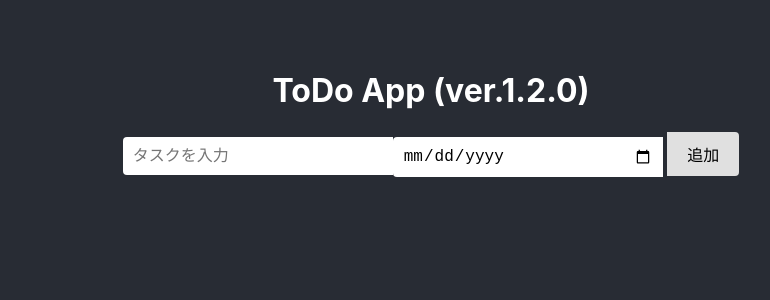
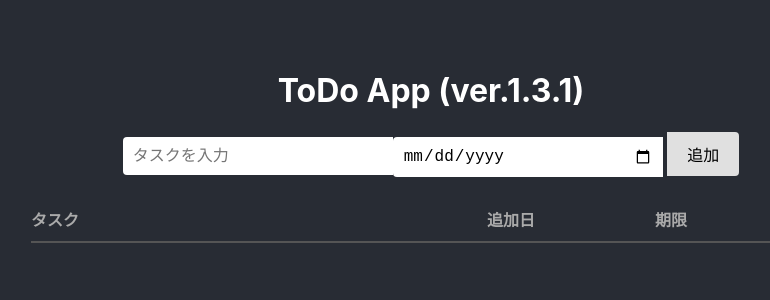
Before and after one commit to ryusei3156/codespaces-react, a React (Vite) app: page / in a window 1280 px wide. Shown: the top 300 px of the page, without its empty margins (209-979 px from the left). Built offline with nearby package versions, Linux system fonts and the light colour scheme.

Commit message:
ver.1.3.1 :期限のフォーマットの変更, UIの修正

```diff
--- a/src/App.css
+++ b/src/App.css
@@ -33,66 +33,81 @@
   list-style: none;
   padding: 0;
   width: 100%;
-  max-width: 500px;
+  max-width: 800px;
 }
 
-/* タスク本体と削除ボタンを横に並べるためのラッパー */
-.todo-wrapper {
+.todo-labels, .todo-wrapper {
   display: flex;
   align-items: center;
-  justify-content: space-between;
-  margin-bottom: 15px;
-  gap: 20px; /* タスク枠と削除ボタンの間の余白 */
+  width: 100%;
+  max-width: 800px;
+  box-sizing: border-box;
 }
 
-/* タスクのメイン枠 */
-.todo-task {
-  background: #3b4454;
-  padding: 15px;
+.todo-labels {
+  font-weight: bold;
+  border-bottom: 2px solid #555;
+  padding-bottom: 10px;
+  margin-bottom: 10px;
+  color: #aaa;
+}
+
+.todo-wrapper {
+  padding: 15px 0;
+  border-bottom: 1px solid #444;
+}
+
+/* flex: 0 0 50% は、伸び０，縮み０，幅50%という意味 */
+.label-task, .todo-main {
+  flex: 0 0 50%;
+  text-align: left;
   display: flex;
   align-items: center;
-  border-radius: 8px;
-  flex-grow: 1; /* 枠を可能な限り広げる */
-  max-width: 300px;
+}
+
+.label-addDate, .label-deadline, .todo-date {
+  flex: 0 0 20%;
+  text-align: center;
+}
+
+.label-delete, .delete-button-container {
+  flex: 0 0 10%;
+  display: flex;
+  justify-content: center;
+}
+
+.todo-main {
+  display: flex;
+  align-items: center;
+  overflow-wrap: break-word;
+  word-break: break-all;
 }
 
 .todo-checkbox {
   margin-right: 15px;
-  width: 20px;
+  min-width: 20px;
   height: 20px;
   cursor: pointer;
 }
 
 .todo-text {
-  font-size: 1.5rem;
+  font-size: 1.2rem;
   text-align: left;
 }
 
-/* 完了時の打ち消し線スタイル */
 .completed {
   text-decoration: line-through;
   color: #888;
 }
 
-/*追加日*/
-.todo-addDay {
-  color: white;
-  border: none;
-  display: flex;
-  align-items: center;
-  min-width: none;
-  white-space: nowrap;
-}
-
-/* 削除ボタンのスタイル */
 .delete-button {
   background-color: #ff4d4f;
   color: white;
   border: none;
-  padding: 10px 15px;
+  padding: 8px 12px;
   border-radius: 4px;
   cursor: pointer;
-  white-space: nowrap; /* 改行を防ぐ */
+  white-space: nowrap;
 }
 
 .delete-button:hover {
--- a/src/App.jsx
+++ b/src/App.jsx
@@ -6,7 +6,7 @@ function App() {
   const [inputValue, setInputValue] = useState("");
   const [deadline, setDeadline] = useState("");
 
-  // 【追加】ブラウザ読み込み時にデータを取得 (ver.1.1)
+  // ブラウザ読み込み時にデータを取得
   useEffect(() => {
     const savedTodos = localStorage.getItem("todos");
     if (savedTodos) {
@@ -14,10 +14,10 @@ function App() {
     }
   }, []); // 最初の一度だけ実行
 
-  // 【追加】todosの状態が変化するたびにデータを保存 (ver.1.1)
+  // todosの状態が変化するたびにデータを保存
   useEffect(() => {
     // todosが空でないときだけ保存するようにガードをかける
-    if (todos.length > 0) {  // ver.1.1.1
+    if (todos.length > 0) {
       localStorage.setItem("todos", JSON.stringify(todos)); // 配列を文字列に変換して保存
     }
   }, [todos]); // todosが更新されるたびに実行
@@ -27,12 +27,16 @@ function App() {
     if (inputValue === "") return;
     const date = new Date()
     const dateString = date.toLocaleDateString('ja-JP')
+    // ハイフン(-)をスラッシュ(/)に書き換える（2026-02-26 -> 2026/02/26）
+    const formattedDeadline = deadline
+      ? deadline.replace(/-/g, '/')
+      : "ー";
     const newTodo = {
       id: Date.now(),
       text: inputValue,
       completed: false,
       day: dateString,
-      deadline
+      deadline: formattedDeadline
     };
     setTodos([...todos, newTodo]);
     setInputValue("");
@@ -56,7 +60,7 @@ function App() {
   return (
     <div className="App">
       <header className="App-header">
-        <h1>ToDo App (ver.1.2.0)</h1>
+        <h1>ToDo App (ver.1.3.1)</h1>
         <div className="input-area">
           <input
             type="text"
@@ -75,10 +79,16 @@ function App() {
           <p>入力中: {inputValue}</p>
           */}
         </div>
+        <div className="todo-labels">
+          <span className="label-task">タスク</span>
+          <span className="label-addDate">追加日</span>
+          <span className="label-deadline">期限</span>
+          <span className="label-delete"></span>
+        </div>
         <ul className="todo-list">
           {todos.map((todo) => (
             <li key={todo.id} className="todo-wrapper">
-              <div className="todo-task">
+              <div className="todo-main">
                 <input
                   type="checkbox"
                   checked={todo.completed}
@@ -88,13 +98,9 @@ function App() {
                 <span className={todo.completed ? "todo-text completed" : "todo-text"}>
                   {todo.text}
                 </span>
-              <div className='todo-addDay'>
-                {todo.day}
               </div>
-              <div className='todo-addDay'>
-                {todo.deadline}
-              </div>
-              </div>
+              <div className="todo-date">{todo.day}</div>
+              <div className="todo-date">{todo.deadline}</div>
               <button onClick={() => deleteTodo(todo.id)} className="delete-button">
                 削除
               </button>
```
